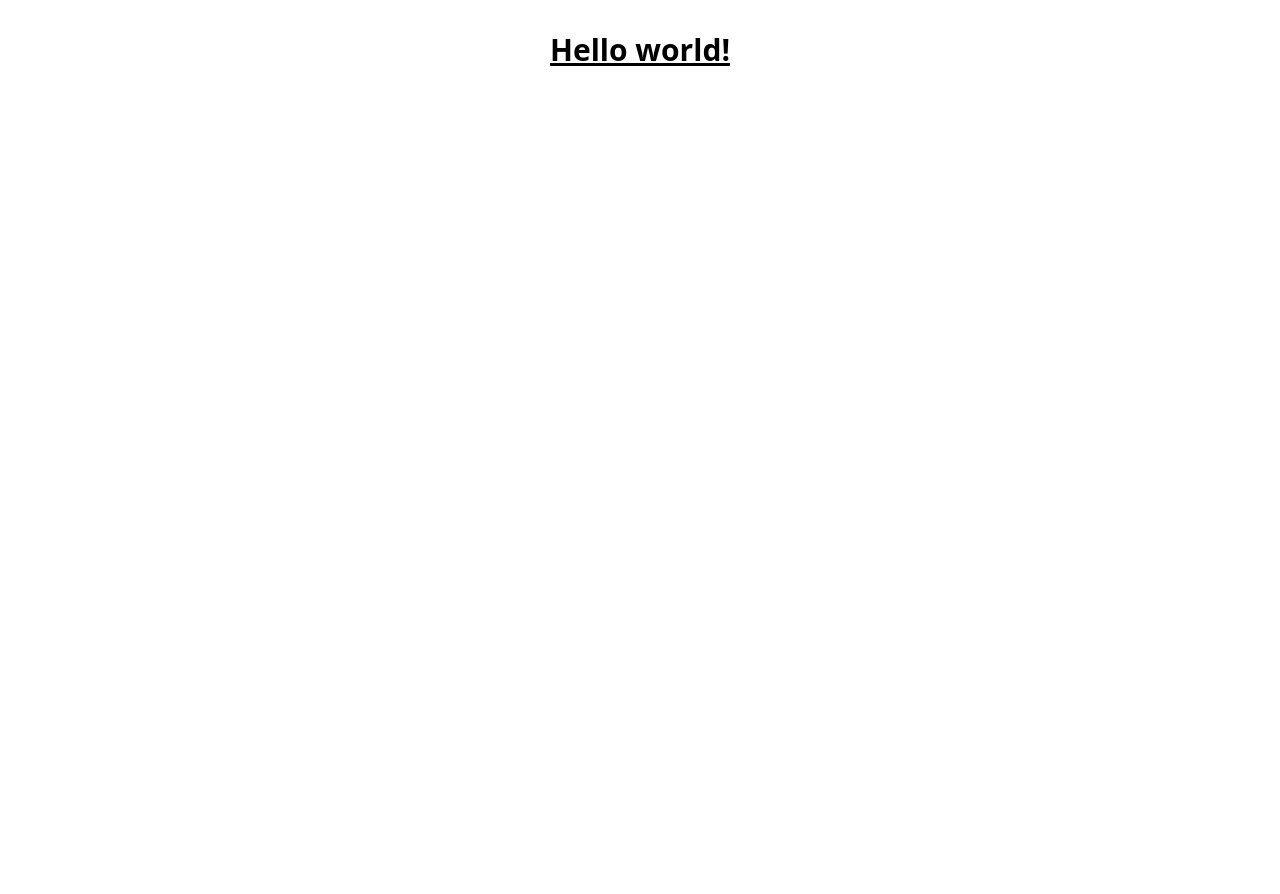
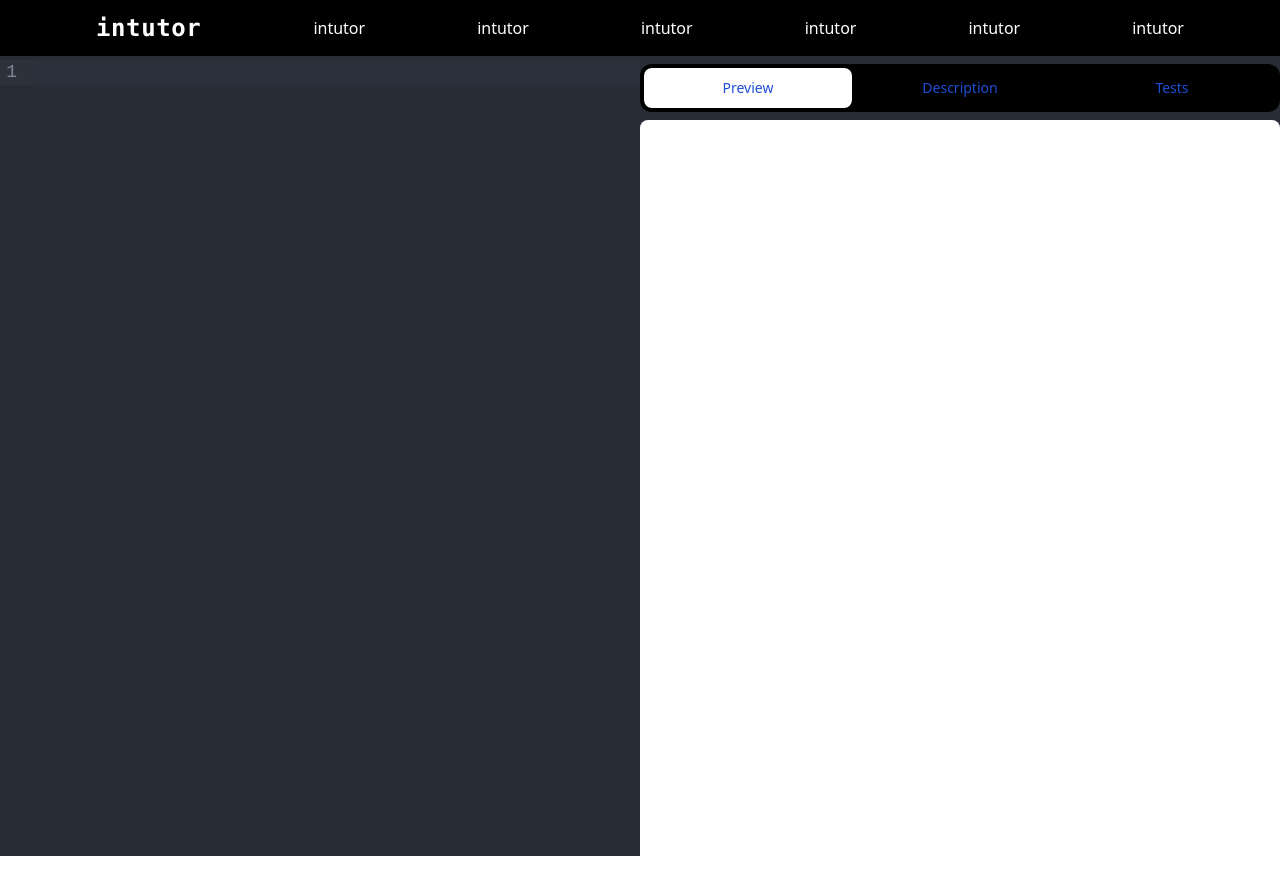
Before and after one commit to gangofdev/interactive-tutor, a React (Vite) app: page / in a window 1280 px wide. Shown: the top 894 px of the page. Before the commit the page ends 800 px from the top, so only its background shows below. Built offline with nearby package versions, Linux system fonts and the light colour scheme.

Commit message:
feat: add layout and codemirror

```diff
--- a/package.json
+++ b/package.json
@@ -10,6 +10,9 @@
     "prepare": "husky install"
   },
   "dependencies": {
+    "@codemirror/lang-html": "^6.1.1",
+    "@headlessui/react": "^1.7.2",
+    "@uiw/react-codemirror": "^4.12.3",
     "react": "^18.2.0",
     "react-dom": "^18.2.0"
   },
--- a/src/App.tsx
+++ b/src/App.tsx
@@ -1,8 +1,22 @@
-import React from "react";
-import "./App.scss";
+import React, { useState } from "react";
+import CodeGround from "./components/CodeGround";
+import Description from "./components/Description";
+import Navbar from "./components/Navbar";
 
 const App = () => {
-  return <h1 className="text-3xl font-bold underline">Hello world!</h1>;
+  const [htmlCode, setHtmlCode] = useState("");
+  const handleChange = (newValue: string) => {
+    setHtmlCode(newValue);
+  };
+  return (
+    <div className="bg-[#282C34] h-screen">
+      <Navbar></Navbar>
+      <div className="grid grid-cols-2 h-full">
+        <CodeGround htmlCode={htmlCode} onChange={handleChange}></CodeGround>
+        <Description htmlCode={htmlCode} onChange={handleChange}></Description>
+      </div>
+    </div>
+  );
 };
 
 export default App;
--- /dev/null
+++ b/src/components/CodeGround.tsx
@@ -0,0 +1,22 @@
+import React from "react";
+import CodeMirror from "@uiw/react-codemirror";
+import { html } from "@codemirror/lang-html";
+
+interface CodeGroundProps {
+  htmlCode: string;
+  onChange: (newValue: string) => void;
+}
+const CodeGround = ({ htmlCode, onChange }: CodeGroundProps) => {
+  return (
+    <CodeMirror
+      className="text-lg"
+      theme={"dark"}
+      value={htmlCode}
+      height="100%"
+      extensions={[html()]}
+      onChange={onChange}
+    />
+  );
+};
+
+export default CodeGround;
--- /dev/null
+++ b/src/components/Description.tsx
@@ -0,0 +1,82 @@
+import { useState } from "react";
+import { Tab } from "@headlessui/react";
+
+interface DescriptionProps {
+  htmlCode: string;
+  onChange: (newValue: any) => void;
+}
+
+function classNames(...classes: string[]) {
+  return classes.filter(Boolean).join(" ");
+}
+
+export default function Description({ htmlCode, onChange }: DescriptionProps) {
+  let [categories] = useState({
+    Description:
+      "Lorem ipsum dolor, sit amet consectetur adipisicing elit. Saepe nulla dignissimos doloribus, labore blanditiis temporibus repellat sint quisquam quo in nihil cum sed quas nam cupiditate recusandae, deleniti quae dolorem.",
+    Tests:
+      "Lorem ipsum dolor, sit amet consectetur adipisicing elit. Saepe nulla dignissimos doloribus, labore blanditiis temporibus repellat sint quisquam quo in nihil cum sed quas nam cupiditate recusandae, deleniti quae dolorem.",
+  });
+
+  return (
+    <div className="p-2 sm:px-0 h-screen">
+      <Tab.Group>
+        <Tab.List className="flex space-x-1 rounded-xl bg-black p-1">
+          <Tab
+            key={"Preview"}
+            className={({ selected }) =>
+              classNames(
+                "w-full rounded-lg py-2.5 text-sm font-medium leading-5 text-blue-700",
+                "ring-white ring-opacity-60 ring-offset-2 ring-offset-blue-400 focus:outline-none focus:ring-2",
+                selected
+                  ? "bg-white shadow"
+                  : "text-blue-100 hover:bg-white/[0.12] hover:text-white"
+              )
+            }
+          >
+            Preview
+          </Tab>
+          {Object.keys(categories).map((category) => (
+            <Tab
+              key={category}
+              className={({ selected }) =>
+                classNames(
+                  "w-full rounded-lg py-2.5 text-sm font-medium leading-5 text-blue-700",
+                  "ring-white ring-opacity-60 ring-offset-2 ring-offset-blue-400 focus:outline-none focus:ring-2",
+                  selected
+                    ? "bg-white shadow"
+                    : "text-blue-100 hover:bg-white/[0.12] hover:text-white"
+                )
+              }
+            >
+              {category}
+            </Tab>
+          ))}
+        </Tab.List>
+        <Tab.Panels className="mt-2 w-full h-full">
+          <Tab.Panel
+            key={"Preview"}
+            className={classNames(
+              "rounded-lg bg-white p-3",
+              "ring-white ring-opacity-60 ring-offset-2 ring-offset-blue-400 focus:outline-none focus:ring-2",
+              "h-full"
+            )}
+          >
+            <iframe srcDoc={htmlCode} className="w-full h-full"></iframe>
+          </Tab.Panel>
+          {Object.values(categories).map((posts, idx) => (
+            <Tab.Panel
+              key={idx}
+              className={classNames(
+                "rounded-xl bg-white p-3",
+                "ring-white ring-opacity-60 ring-offset-2 ring-offset-blue-400 focus:outline-none focus:ring-2"
+              )}
+            >
+              {posts}
+            </Tab.Panel>
+          ))}
+        </Tab.Panels>
+      </Tab.Group>
+    </div>
+  );
+}
--- /dev/null
+++ b/src/components/Navbar.tsx
@@ -0,0 +1,31 @@
+import React from "react";
+
+const Navbar = () => {
+  return (
+    <div className="bg-black w-screen h-14 flex flex-row justify-around items-center text-white p-4 px-10">
+      <div className=" font-mono text-2xl font-bold tracking-wide">
+        <a href="">intutor</a>
+      </div>
+      <div>
+        <a href="">intutor</a>
+      </div>
+      <div>
+        <a href="">intutor</a>
+      </div>
+      <div>
+        <a href="">intutor</a>
+      </div>
+      <div>
+        <a href="">intutor</a>
+      </div>
+      <div>
+        <a href="">intutor</a>
+      </div>
+      <div>
+        <a href="">intutor</a>
+      </div>
+    </div>
+  );
+};
+
+export default Navbar;
```
Also changed, not shown: ex.html (added, +58 -0 lines).
